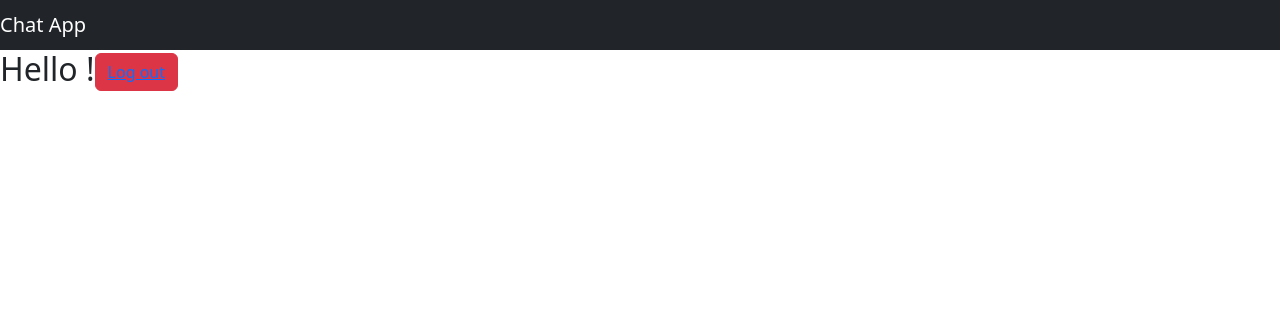
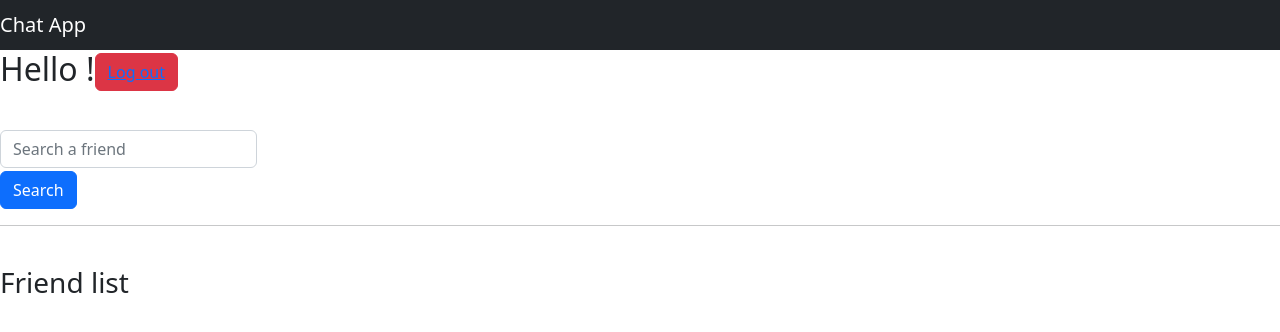
Before and after one commit to Frasan00/chat-app-react-mqtt-mongodb, a React (Create React App) app: page /chat in a window 1280 px wide. Shown: the top 332 px of the page. Built offline with nearby package versions, Linux system fonts and the light colour scheme.

Commit message:
first commit

```diff
--- a/src/App.js
+++ b/src/App.js
@@ -34,20 +34,25 @@ function App() {
         <div className='switchPaths'>
           <Switch>
 
+            {/* initializes the page to auth */}
+            <Route exact path="/">
+              <Redirect to="/auth" />
+            </Route>
+
             <Route path="/auth">
               <AuthPage
               userName={userName} setUserName={setUserName}
               setIsLogged={setIsLogged}
               />
 
-              {/* if the user is logged is redirected to the chat page*/}
+              {/* if the user is logged is redirected to the chat page */}
               {isLogged ?
                 <Route exact path="/auth">
                   <Redirect to="/chat" />
                 </Route>:
-                                <Route exact path="/chat">
-                                <Redirect to="/auth" />
-                              </Route>
+                  <Route exact path="/chat">
+                    <Redirect to="/auth" />
+                  </Route>
               }
             </Route>
 
--- a/src/Pages/ChatPage.jsx
+++ b/src/Pages/ChatPage.jsx
@@ -1,8 +1,13 @@
-import { React, useState } from "react";
+import { React, useState, useEffect } from "react";
 import axios from "axios";
 
 export function ChatPage({ userName, setIsLogged }){
 
+    const [friend, setFriend] = useState("");
+    const [friendFound, setFriendFound] = useState(null);
+    const [friendList, setFriendList] = useState([]);
+
+    // to do: initialize friendList with useEffect
 
     const handleLogOut = () => {
         axios.delete("http://localhost:5000/auth/logout/"+userName)
@@ -15,11 +20,30 @@ export function ChatPage({ userName, setIsLogged }){
         });
     };
 
+    // to do
+    const handleNewFriend = () => {
+
+    };
+
     return(
         <div className="Chat">
             <h2>Hello {userName}!
-                <button onClick={() => handleLogOut()} className="btn btn-danger"><a href="/auth">Log out</a></button>
+                <button onClick={() => handleLogOut()} className="btn btn-danger"><a href="/auth">Log out   </a></button>
+                <br></br>
+                <br></br>
+                <div className="row g-3 align-items-center">
+                    <div className="col-auto">
+                        <input type="text" placeHolder="Search a friend" className="form-control" aria-describedby="passwordHelpInline"/>
+                        <button onClick={() => handleNewFriend()} className="btn btn-primary">Search</button>
+                    </div>
+                </div>
             </h2>
+
+            <hr></hr>
+            <br></br>
+            <h3>Friend list</h3>
+
+
         </div>
     );
 };
```
